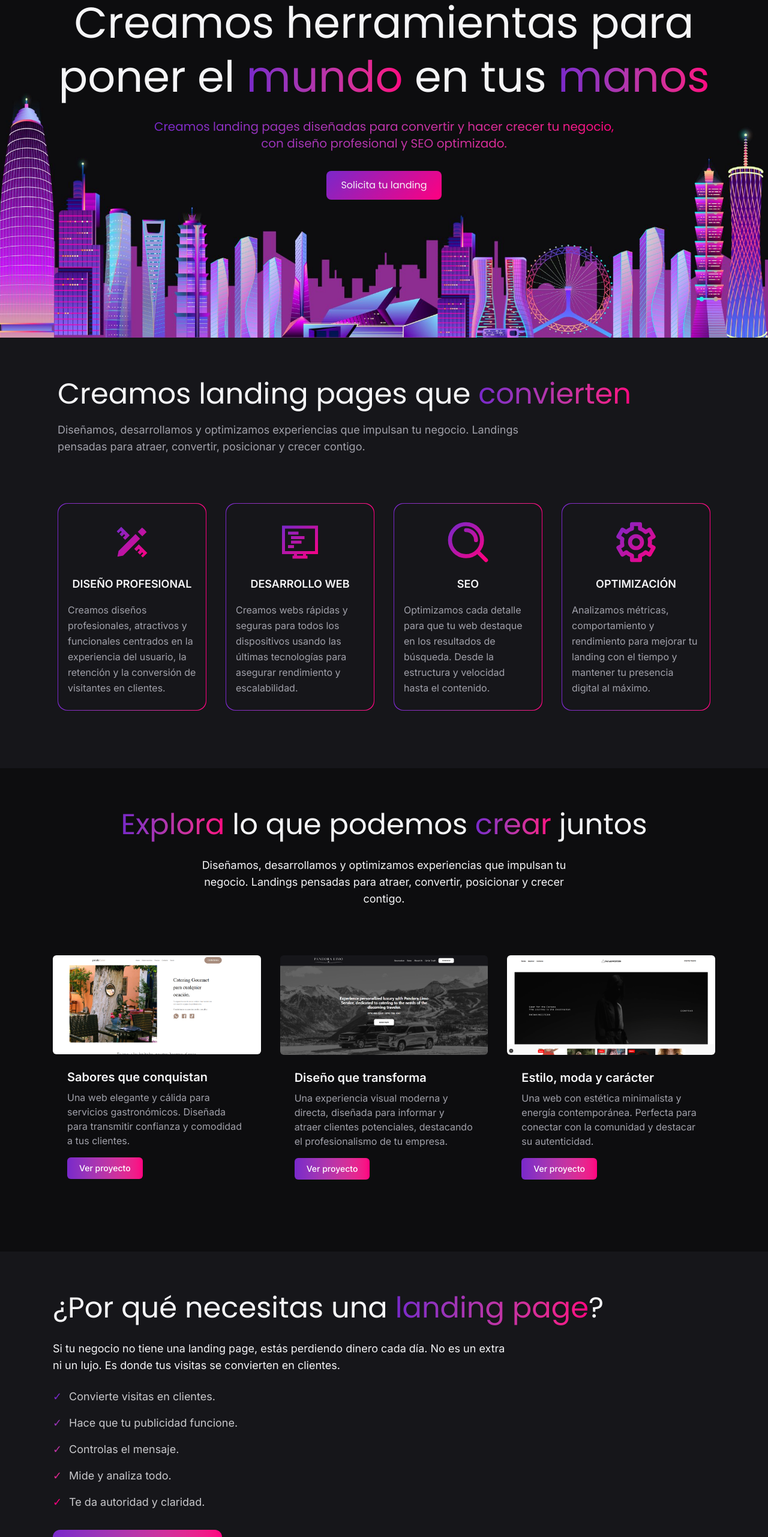
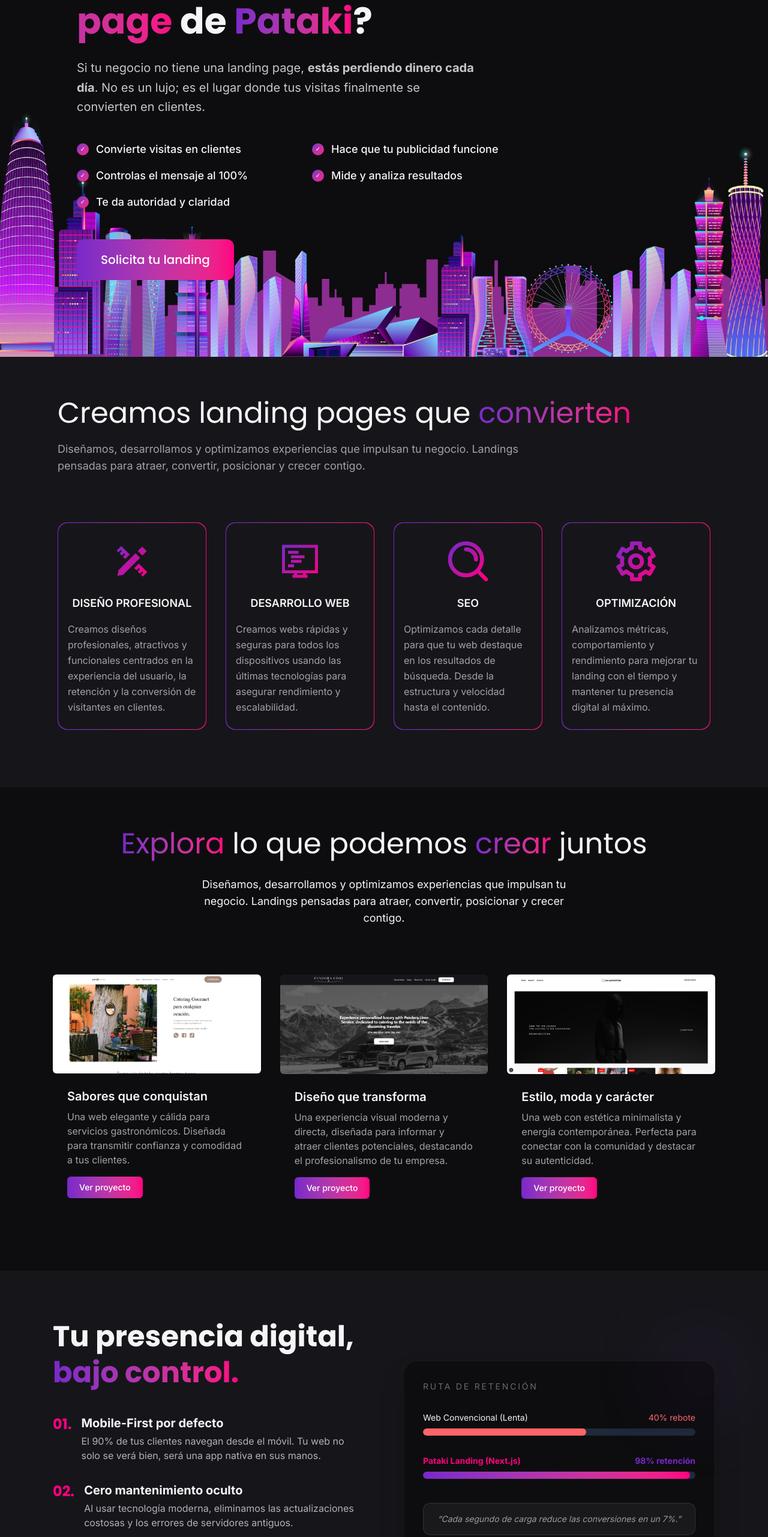
Before and after one commit to alejomayuri/pataki-landing-studio, a Next.js app: page / in a window 1280 px wide. Shown: the part 237-2800 px from the top of the page at 60% size. Built offline with nearby package versions, Linux system fonts and the light colour scheme.

Commit message:
cambio en hero y cta

```diff
--- a/src/app/components/Cta/Cta.tsx
+++ b/src/app/components/Cta/Cta.tsx
@@ -3,62 +3,147 @@
 
 const Cta = () => {
     return (
-        <section id="contacto" className="flex flex-col bg-background-secondary py-12 md:py-16">
-            <div className="w-full max-w-6xl mx-auto px-4 sm:px-6">
-                <h2 className="text-3xl sm:text-4xl md:text-5xl font-display leading-tight mb-6 text-foreground text-center md:text-left">
-                    ¿Por qué necesitas una {" "}
-                    <span className="bg-clip-text text-transparent bg-gradient-to-r from-[#7928CA] to-[#FF0080]">
-                        landing page
-                    </span>
-                    ?
-                    {/* <span className="bg-clip-text text-transparent bg-gradient-to-r from-[#7928CA] to-[#FF0080]">
-                        impulse
-                    </span>
-                    {" "} tu negocio */}
-                </h2>
+        // <section id="contacto" className="flex flex-col bg-background-secondary py-12 md:py-16">
+        //     <div className="w-full max-w-6xl mx-auto px-4 sm:px-6">
+        //         <h2 className="text-3xl sm:text-4xl md:text-5xl font-display leading-tight mb-6 text-foreground text-center md:text-left">
+        //             ¿Por qué necesitas una {" "}
+        //             <span className="bg-clip-text text-transparent bg-gradient-to-r from-[#7928CA] to-[#FF0080]">
+        //                 landing page
+        //             </span>
+        //             ?
+        //             {/* <span className="bg-clip-text text-transparent bg-gradient-to-r from-[#7928CA] to-[#FF0080]">
+        //                 impulse
+        //             </span>
+        //             {" "} tu negocio */}
+        //         </h2>
 
-                <div className="flex-1 space-y-6">
-                    <p className="text-[var(--color-foreground)] font-sans text-base sm:text-lg max-w-3xl text-center md:text-left mx-auto md:mx-0">
-                        Si tu negocio no tiene una landing page, estás perdiendo dinero cada día. No es un extra ni un lujo. Es donde tus visitas se convierten en clientes.
-                    </p>
-                    <ul className="space-y-4 text-foreground/80 font-sans text-base sm:text-lg">
-                        <li className="flex items-center gap-3 justify-center md:justify-start">
-                            <span className="text-[#7928CA]">✓</span>
-                            Convierte visitas en clientes.
-                        </li>
-                        <li className="flex items-center gap-3 justify-center md:justify-start">
-                            <span className="text-[#9B34B9]">✓</span>
-                            Hace que tu publicidad funcione.
-                        </li>
-                        <li className="flex items-center gap-3 justify-center md:justify-start">
-                            <span className="text-[#C134A5]">✓</span>
-                            Controlas el mensaje.
-                        </li>
-                        <li className="flex items-center gap-3 justify-center md:justify-start">
-                            <span className="text-[#E12892]">✓</span>
-                            Mide y analiza todo.
-                        </li>
-                        <li className="flex items-center gap-3 justify-center md:justify-start">
-                            <span className="text-[#FF0080]">✓</span>
-                            Te da autoridad y claridad.
-                        </li>
-                    </ul>
-                </div>
+        //         <div className="flex-1 space-y-6">
+        //             <p className="text-[var(--color-foreground)] font-sans text-base sm:text-lg max-w-3xl text-center md:text-left mx-auto md:mx-0">
+        //                 Si tu negocio no tiene una landing page, estás perdiendo dinero cada día. No es un extra ni un lujo. Es donde tus visitas se convierten en clientes.
+        //             </p>
+        //             <ul className="space-y-4 text-foreground/80 font-sans text-base sm:text-lg">
+        //                 <li className="flex items-center gap-3 justify-center md:justify-start">
+        //                     <span className="text-[#7928CA]">✓</span>
+        //                     Convierte visitas en clientes.
+        //                 </li>
+        //                 <li className="flex items-center gap-3 justify-center md:justify-start">
+        //                     <span className="text-[#9B34B9]">✓</span>
+        //                     Hace que tu publicidad funcione.
+        //                 </li>
+        //                 <li className="flex items-center gap-3 justify-center md:justify-start">
+        //                     <span className="text-[#C134A5]">✓</span>
+        //                     Controlas el mensaje.
+        //                 </li>
+        //                 <li className="flex items-center gap-3 justify-center md:justify-start">
+        //                     <span className="text-[#E12892]">✓</span>
+        //                     Mide y analiza todo.
+        //                 </li>
+        //                 <li className="flex items-center gap-3 justify-center md:justify-start">
+        //                     <span className="text-[#FF0080]">✓</span>
+        //                     Te da autoridad y claridad.
+        //                 </li>
+        //             </ul>
+        //         </div>
 
-                {/* <p className="text-[var(--color-foreground)] font-sans text-base sm:text-lg max-w-3xl text-center md:text-left mx-auto md:mx-0">
-                    Descubre cómo una landing page bien diseñada puede impulsar tu negocio y convertir visitantes en clientes.
-                </p> */}
+        //         {/* <p className="text-[var(--color-foreground)] font-sans text-base sm:text-lg max-w-3xl text-center md:text-left mx-auto md:mx-0">
+        //             Descubre cómo una landing page bien diseñada puede impulsar tu negocio y convertir visitantes en clientes.
+        //         </p> */}
 
-                <div className="flex justify-center md:justify-start">
-                    <Link
-                        href="/solicita-tu-landing"
-                        className="font-display cursor-pointer bg-gradient-to-r from-[var(--color-galaxy-start)] to-[var(--color-galaxy-end)] text-white px-8 py-4 sm:py-5 rounded-xl text-lg sm:text-xl md:text-2xl font-medium hover:from-[#FF0080] hover:to-[#7928CA] transition-colors duration-300 inline-block mt-8"
-                    >
-                        Solicita tu landing
-                    </Link>
-                </div>
+        //         <div className="flex justify-center md:justify-start">
+        //             <Link
+        //                 href="/solicita-tu-landing"
+        //                 className="font-display cursor-pointer bg-gradient-to-r from-[var(--color-galaxy-start)] to-[var(--color-galaxy-end)] text-white px-8 py-4 sm:py-5 rounded-xl text-lg sm:text-xl md:text-2xl font-medium hover:from-[#FF0080] hover:to-[#7928CA] transition-colors duration-300 inline-block mt-8"
+        //             >
+        //                 Solicita tu landing
+        //             </Link>
+        //         </div>
+        //     </div>
+        // </section>
+        <section className="py-20 bg-background-secondary overflow-hidden">
+  <div className="max-w-6xl mx-auto px-4 sm:px-6">
+    <div className="flex flex-col lg:flex-row items-center gap-16">
+
+      <div className="w-full lg:w-1/2 space-y-10">
+        <div>
+          <h2 className="text-3xl md:text-5xl font-display font-bold leading-tight mb-4 text-foreground">
+            Tu presencia digital, <br />
+            <span className="bg-clip-text text-transparent bg-gradient-to-r from-[#7928CA] to-[#FF0080]">
+              bajo control.
+            </span>
+          </h2>
+        </div>
+
+        <div className="grid gap-8">
+          <div className="flex gap-4">
+            <span className="text-2xl font-display font-bold text-[#FF0080]">01.</span>
+            <div>
+              <h3 className="text-xl font-bold mb-1">Mobile-First por defecto</h3>
+              <p className="text-foreground/70">El 90% de tus clientes navegan desde el móvil. Tu web no solo se verá bien, será una app nativa en sus manos.</p>
             </div>
-        </section>
+          </div>
+
+          <div className="flex gap-4">
+            <span className="text-2xl font-display font-bold text-[#FF0080]">02.</span>
+            <div>
+              <h3 className="text-xl font-bold mb-1">Cero mantenimiento oculto</h3>
+              <p className="text-foreground/70">Al usar tecnología moderna, eliminamos las actualizaciones costosas y los errores de servidores antiguos.</p>
+            </div>
+          </div>
+
+          <div className="flex gap-4">
+            <span className="text-2xl font-display font-bold text-[#FF0080]">03.</span>
+            <div>
+              <h3 className="text-xl font-bold mb-1">Resultados medibles</h3>
+              <p className="text-foreground/70">Sabrás exactamente de dónde vienen tus clientes y cuántos hicieron clic en tu botón de WhatsApp.</p>
+            </div>
+          </div>
+        </div>
+      </div>
+
+      <div className="w-full lg:w-1/2 relative">
+        <div className="bg-background p-8 rounded-3xl border border-white/5 shadow-2xl">
+          <h4 className="text-sm font-sans uppercase tracking-[0.2em] text-foreground/40 mb-8">
+            Ruta de Retención
+          </h4>
+
+          <div className="space-y-8">
+            {/* Barra 1: Web Tradicional */}
+            <div className="space-y-2">
+              <div className="flex justify-between text-sm font-sans">
+                <span>Web Convencional (Lenta)</span>
+                <span className="text-red-400">40% rebote</span>
+              </div>
+              <div className="h-3 w-full bg-gray-800 rounded-full overflow-hidden">
+                <div className="h-full bg-red-400 w-[60%] rounded-full"></div>
+              </div>
+            </div>
+
+            {/* Barra 2: Pataki Landing */}
+            <div className="space-y-2">
+              <div className="flex justify-between text-sm font-sans font-bold">
+                <span className="text-[#FF0080]">Pataki Landing (Next.js)</span>
+                <span className="text-[#7928CA]">98% retención</span>
+              </div>
+              <div className="h-3 w-full bg-gray-800 rounded-full overflow-hidden">
+                <div className="h-full bg-gradient-to-r from-[#7928CA] to-[#FF0080] w-[98%] rounded-full shadow-[0_0_15px_rgba(121,40,202,0.5)]"></div>
+              </div>
+            </div>
+          </div>
+
+          <div className="mt-10 p-4 rounded-xl bg-foreground/5 border border-foreground/10 text-center">
+            <p className="text-sm text-foreground/60 italic">
+              &ldquo;Cada segundo de carga reduce las conversiones en un 7%.&rdquo;
+            </p>
+          </div>
+        </div>
+
+        {/* Decoración abstracta de fondo */}
+        <div className="absolute -top-10 -right-10 w-32 h-32 bg-[#7928CA]/10 blur-3xl rounded-full"></div>
+      </div>
+
+    </div>
+  </div>
+</section>
     );
 };
 
--- a/src/app/components/Footer/Footer.tsx
+++ b/src/app/components/Footer/Footer.tsx
@@ -16,7 +16,7 @@
               </span>
             </h3>
             <p className="text-sm mt-2 text-gray-500">
-              Creamos herramientas para poner el mundo en tus manos.
+              Software para poner el mundo en tus manos.
             </p>
           </div>
 
--- a/src/app/components/Hero/Hero.tsx
+++ b/src/app/components/Hero/Hero.tsx
@@ -8,38 +8,54 @@
 
 const Hero: React.FC<HeroProps> = ({ ctaText = "Solicita tu landing", onCtaClick }) => {
   return (
-    <section className="flex flex-col items-center justify-center text-center min-h-screen px-4 bg-background text-[#F5F5F7] md:px-6"
+    <section className="relative py-20 overflow-hidden flex flex-col items-center justify-center text-center min-h-screen px-4 mt-8 bg-background text-[#F5F5F7] md:px-6"
           style={{
               backgroundImage: "url('/bgimg.jpg')",
               backgroundSize: "cover",
               backgroundPosition: "bottom",
               backgroundRepeat: "no-repeat",
-            // backgroundAttachment: "fixed",
           }}
     >
+      <div className="max-w-5xl mx-auto text-center md:text-left">
 
-      {/* Slogan */}
-      <h1 className="text-4xl md:text-7xl font-display leading-tight mb-6 max-w-6xl">
-            Creamos herramientas para poner el{" "}
-            <span className="bg-clip-text text-transparent bg-gradient-to-r from-[#7928CA] to-[#FF0080]">mundo</span>{" "}
-            en tus{" "}
-            <span className="bg-clip-text text-transparent bg-gradient-to-r from-[#7928CA] to-[#FF0080]">manos</span>
+        <h1 className="text-4xl md:text-6xl font-display font-bold leading-tight mb-6">
+          ¿Por qué necesitas una{" "}
+          <span className="bg-clip-text text-transparent bg-gradient-to-r from-[#7928CA] to-[#FF0080]">
+            landing page{" "}
+          </span>
+          de{" "}
+          <span className="bg-clip-text text-transparent bg-gradient-to-r from-[#7928CA] to-[#FF0080]">
+            Pataki
+          </span>?
         </h1>
 
-      {/* Subtítulo */}
-      <p className="font-display bg-clip-text text-transparent bg-gradient-to-r from-[#7928CA] to-[#FF0080] text-lg md:text-xl max-w-3xl mb-8">
-        Creamos landing pages diseñadas para convertir y hacer crecer tu negocio, con diseño profesional y SEO optimizado.
+        <p className="text-lg md:text-xl text-foreground/80 max-w-2xl mb-10 font-sans leading-relaxed">
+          Si tu negocio no tiene una landing page, <strong>estás perdiendo dinero cada día</strong>. No es un lujo; es el lugar donde tus visitas finalmente se convierten en clientes.
         </p>
 
-      {/* CTA */}
-      {ctaText && (
+        <div className="grid grid-cols-1 md:grid-cols-2 gap-4 mb-12 max-w-3xl">
+          {[
+            "Convierte visitas en clientes",
+            "Hace que tu publicidad funcione",
+            "Controlas el mensaje al 100%",
+            "Mide y analiza resultados",
+            "Te da autoridad y claridad"
+          ].map((item, index) => (
+            <div key={index} className="flex items-center gap-3">
+              <span className="flex-shrink-0 w-5 h-5 bg-gradient-to-br from-[#7928CA] to-[#FF0080] rounded-full flex items-center justify-center text-[10px] text-white">
+                ✓
+              </span>
+              <span className="text-foreground font-medium text-base md:text-lg">{item}</span>
+            </div>
+          ))}
+        </div>
         <Link
             href="/solicita-tu-landing"
-          className="cursor-pointer px-6 py-3 rounded-lg bg-gradient-galaxy font-display hover:opacity-90 transition"
+            className="font-display cursor-pointer bg-gradient-to-r from-[var(--color-galaxy-start)] to-[var(--color-galaxy-end)] text-white px-10 py-5 rounded-xl text-lg sm:text-xl md:text-xl font-medium hover:from-[#FF0080] hover:to-[#7928CA] transition-colors duration-300 inline-block"
         >
-          {ctaText}
+            Solicita tu landing
         </Link>
-      )}
+      </div>
     </section>
   );
 };
```
Lines whose indentation alone changed are shown as unchanged.
